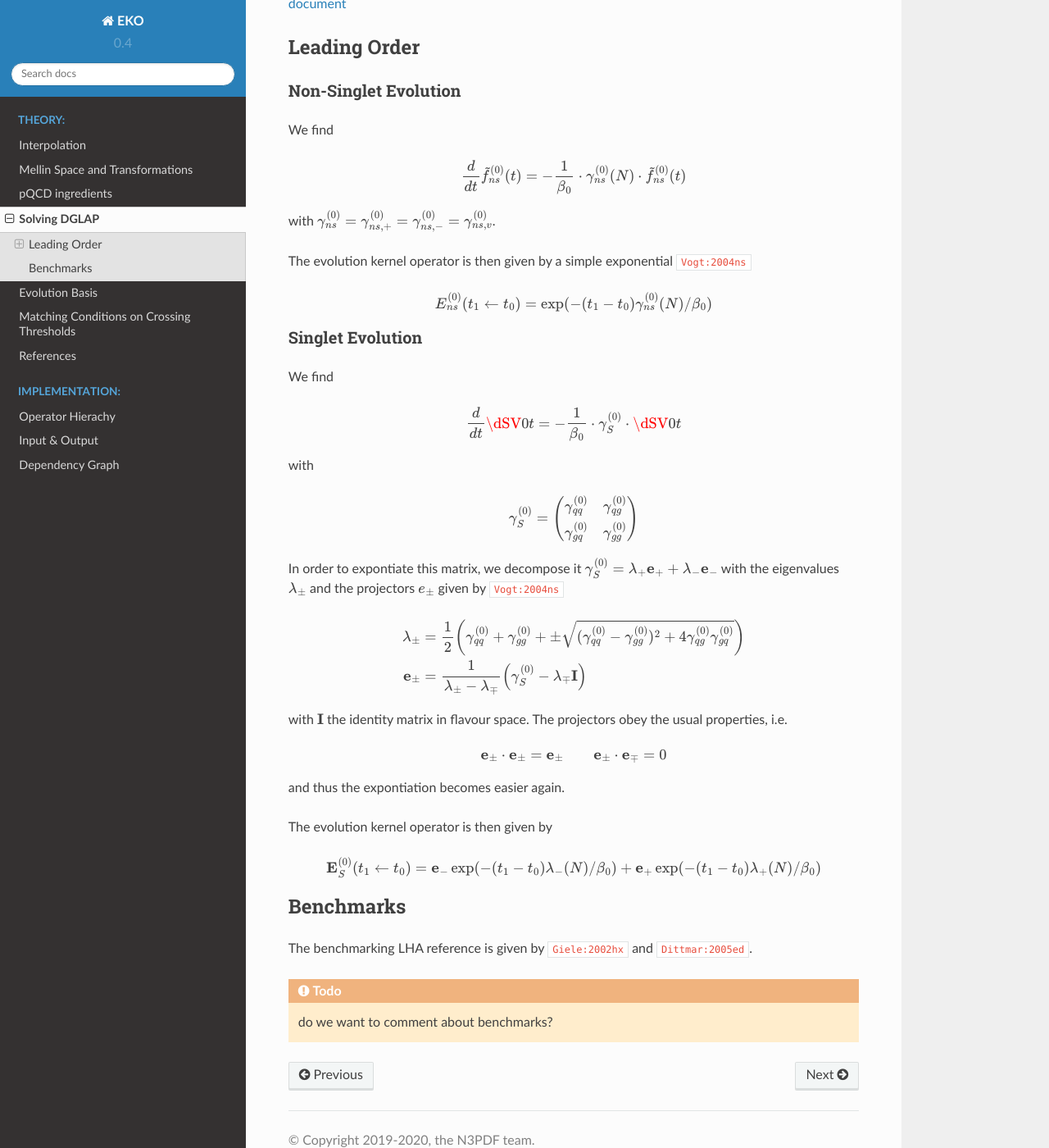
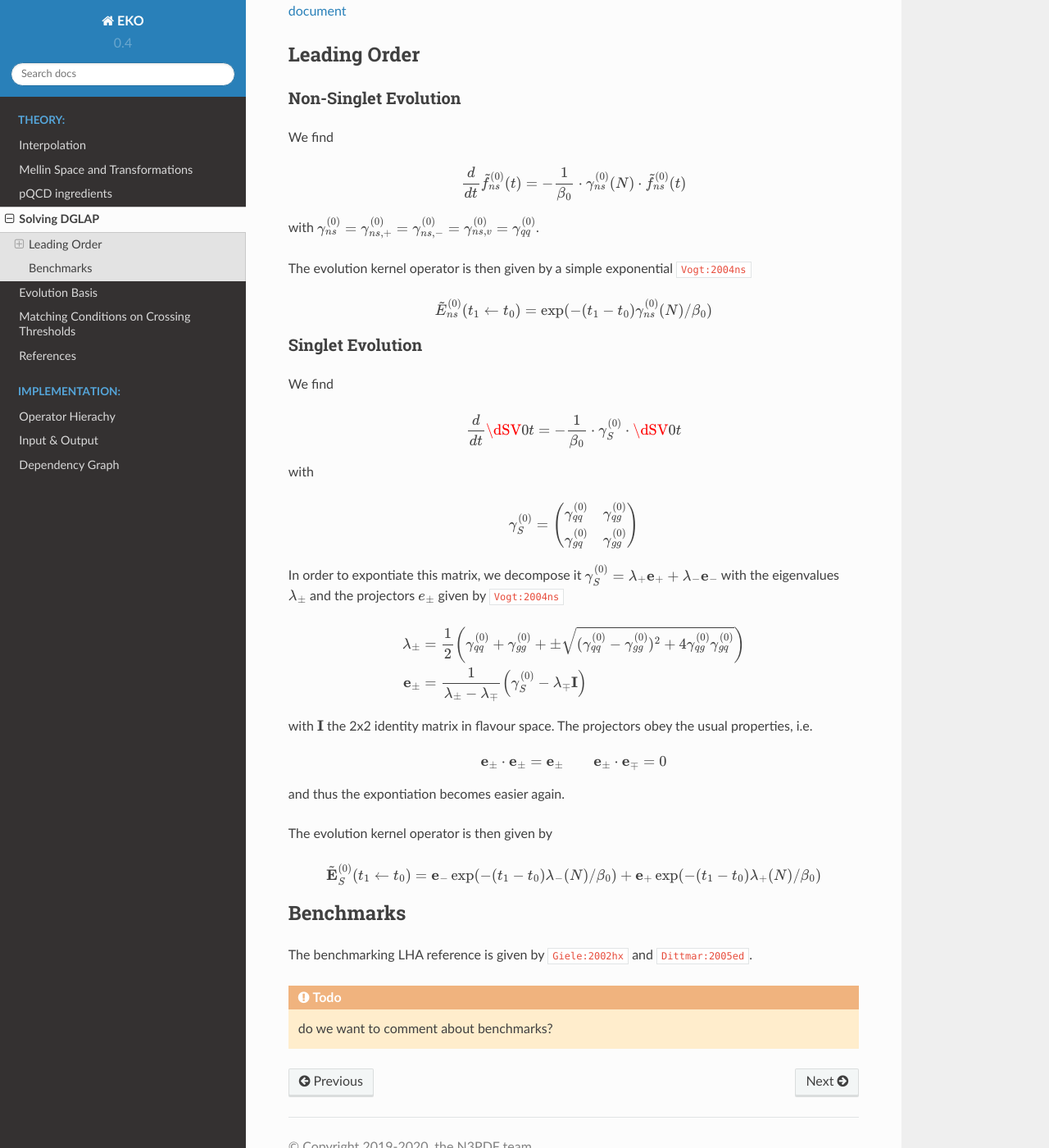
Before and after one commit to NNPDF/eko, a Sphinx documentation site: the page built from doc/source/Theory/DGLAP.txt, in a window 1280 px wide and 1400 px high, scrolled down 1068 px. Shown: the whole window at 82% size. Built offline with Sphinx 7.4.7 and the Read the Docs theme 2.0.0, drawn with Linux system fonts in a browser that asks for light colours; pages that are not in the unit, such as notebooks, are missing from menus; cross-references to code outside the pages are shown as plain code; some of the changed text lies outside the part shown.

Commit message:
Update DGLAP doc

```diff
--- a/doc/source/Theory/DGLAP.txt
+++ b/doc/source/Theory/DGLAP.txt
@@ -29,13 +29,13 @@ The solution can be written in terms of an evolution kernel operator :math:`\mat
 :class:`~eko.evolution_operator.PhysicalOperator`)
 
 .. math::
-    \tilde{\mathbf{f}}(N,t_1) = {\mathbf{E}}(t_1 \leftarrow t_0) \cdot \tilde{\mathbf{f}}(N,t_0)
+    \tilde{\mathbf{f}}(N,t_1) = \tilde{\mathbf{E}}(t_1 \leftarrow t_0) \cdot \tilde{\mathbf{f}}(N,t_0)
 
 Using :doc:`Interpolation <Interpolation>` on both the inital and final PDF, we can then discretize the
-evolution kernel operator and define :math:`\hat{\mathbf{E}}` by
+evolution kernel operator and define :math:`\hat{\mathbf{E}}_{k,j}` by
 
 .. math::
-    \hat{\mathbf{E}}_{k,j}(t_1\leftarrow t_0) = \mathcal{M}^{-1}\left[{\mathbf{E}}(t_1 \leftarrow t_0)\tilde p_j(N)\right](x_k)
+    \hat{\mathbf{E}}_{k,j}(t_1\leftarrow t_0) = \mathcal{M}^{-1}\left[\tilde{\mathbf{E}}(t_1 \leftarrow t_0)\tilde p_j(N)\right](x_k)
 
 Now, we can write the solution to DGLAP in a true matrix operator scheme and find
 
@@ -57,12 +57,12 @@ We find
 .. math::
     \frac{d}{dt} \tilde f_{ns}^{(0)}(t) = -\frac{1}{\beta_0} \cdot \gamma_{ns}^{(0)}(N) \cdot \tilde f_{ns}^{(0)}(t)
 
-with :math:`\gamma_{ns}^{(0)} = \gamma_{ns,+}^{(0)} = \gamma_{ns,-}^{(0)} = \gamma_{ns,v}^{(0)}`.
+with :math:`\gamma_{ns}^{(0)} = \gamma_{ns,+}^{(0)} = \gamma_{ns,-}^{(0)} = \gamma_{ns,v}^{(0)} = \gamma_{qq}^{(0)}`.
 
 The evolution kernel operator is then given by a simple exponential :cite:`Vogt:2004ns`
 
 .. math::
-    E^{(0)}_{ns}(t_1\leftarrow t_0) = \exp(-(t_1-t_0) \gamma_{ns}^{(0)}(N)/\beta_0 )
+    \tilde E^{(0)}_{ns}(t_1\leftarrow t_0) = \exp(-(t_1-t_0) \gamma_{ns}^{(0)}(N)/\beta_0 )
 
 Singlet Evolution
 ^^^^^^^^^^^^^^^^^
@@ -88,7 +88,7 @@ the eigenvalues :math:`\lambda_{\pm}` and the projectors :math:`e_{\pm}` given b
     \lambda_{\pm} &= \frac 1 2 \left( \gamma_{qq}^{(0)} + \gamma_{gg}^{(0)} + \pm \sqrt{(\gamma_{qq}^{(0)}-\gamma_{gg}^{(0)})^2 + 4\gamma_{qg}^{(0)}\gamma_{gq}^{(0)}} \right)\\
     {\bf e}_{\pm} &= \frac{1}{\lambda_{\pm} - \lambda_{\mp}} \left( \gamma_S^{(0)}  - \lambda_{\mp} \mathbf I \right)
 
-with :math:`\mathbf I` the identity matrix in flavour space.
+with :math:`\mathbf I` the 2x2 identity matrix in flavour space.
 The projectors obey the usual properties, i.e.
 
 .. math::
@@ -99,7 +99,7 @@ and thus the expontiation becomes easier again.
 The evolution kernel operator is then given by
 
 .. math::
-    {\mathbf{E}}^{(0)}_{S}(t_1\leftarrow t_0) = {\mathbf{e}}_-\exp(-(t_1-t_0) \lambda_{-}(N)/\beta_0 ) + {\mathbf{e}}_+\exp(-(t_1-t_0) \lambda_{+}(N)/\beta_0 )
+    \tilde {\mathbf{E}}^{(0)}_{S}(t_1\leftarrow t_0) = {\mathbf{e}}_-\exp(-(t_1-t_0) \lambda_{-}(N)/\beta_0 ) + {\mathbf{e}}_+\exp(-(t_1-t_0) \lambda_{+}(N)/\beta_0 )
 
 Benchmarks
 ----------
```
